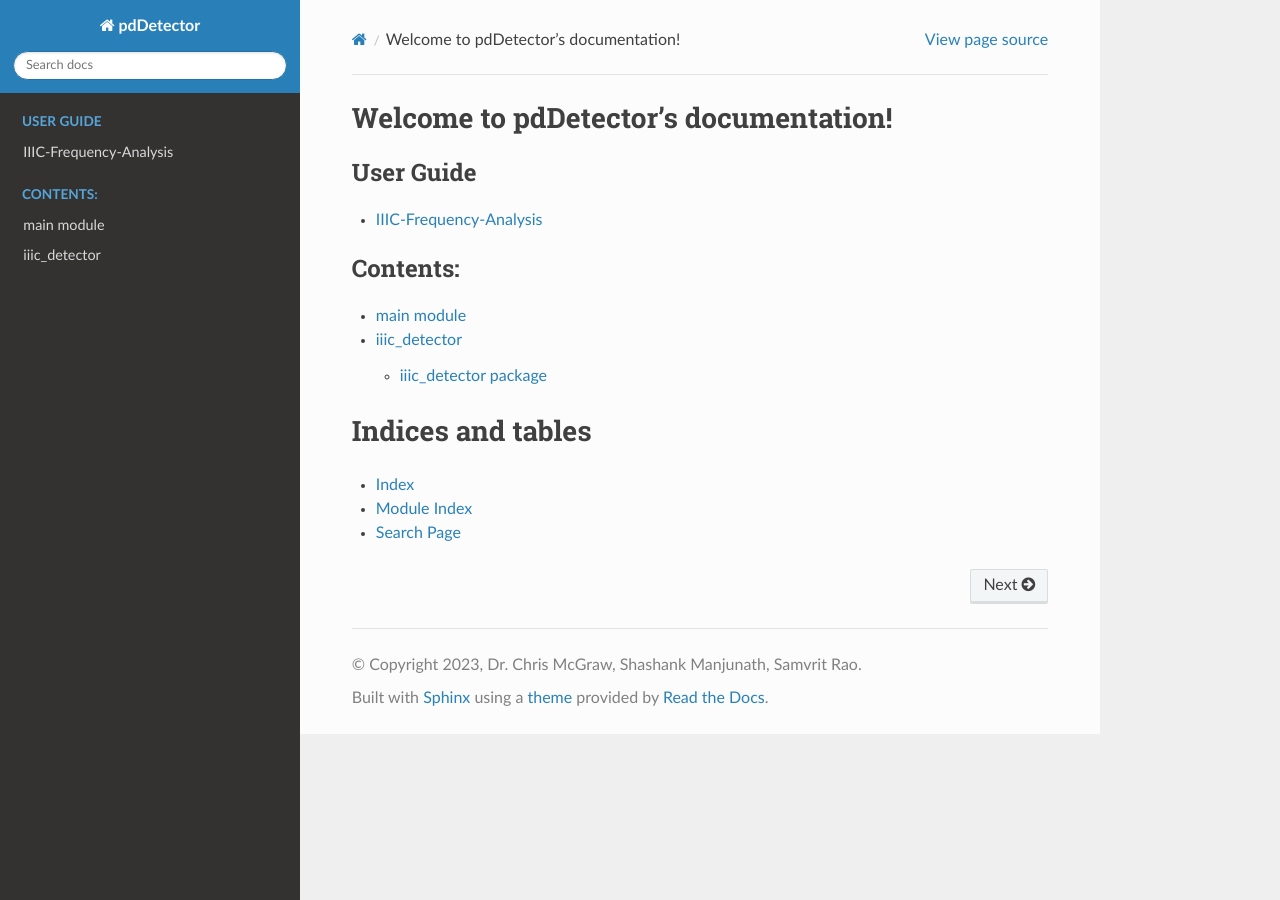
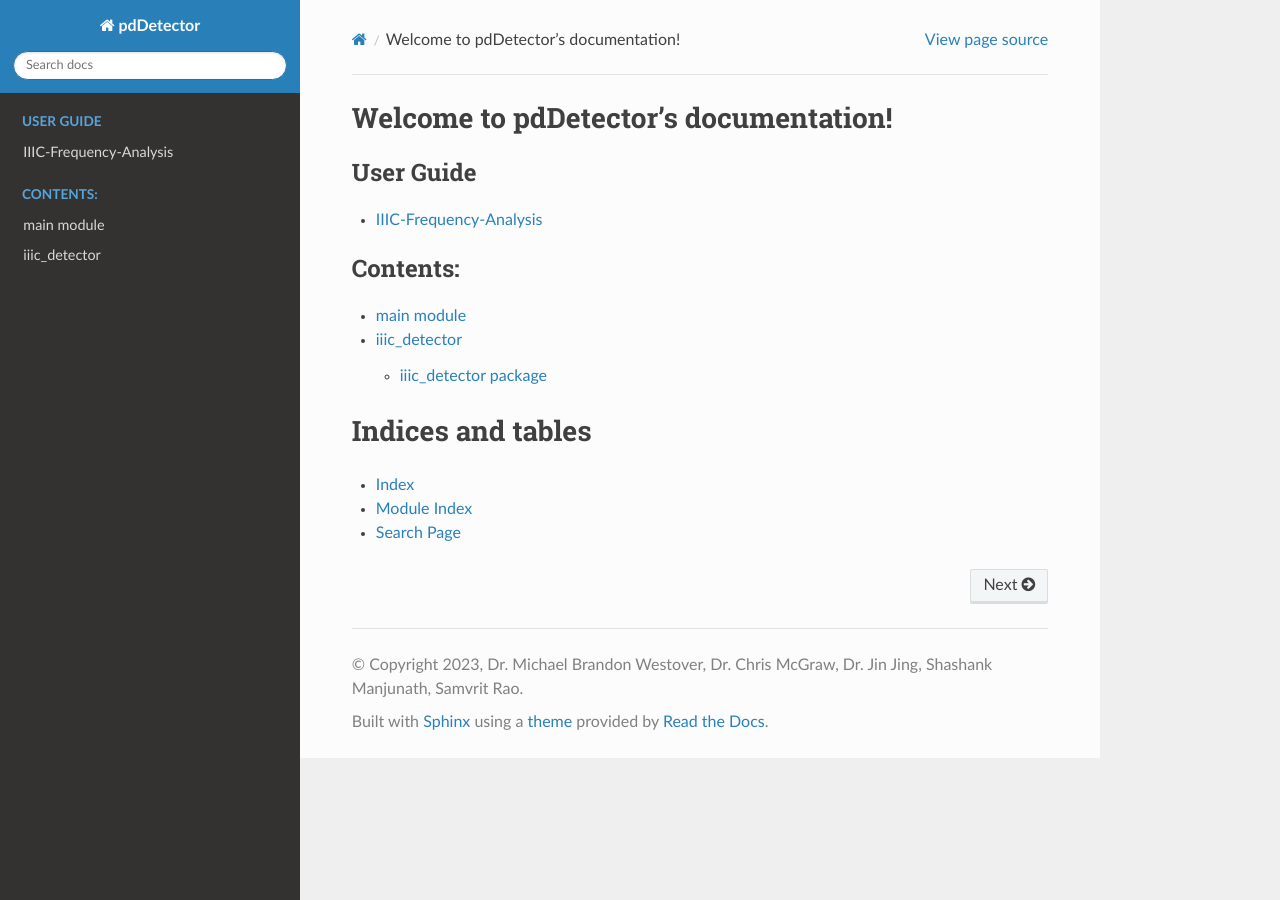
Before and after one commit to bdsp-core/IIIC-Frequency-Analysis, a Sphinx documentation site: the page built from docs/index.rst, in a window 1280 px wide. Built offline with Sphinx 7.4.7 and the Read the Docs theme 2.0.0, drawn with Linux system fonts in a browser that asks for light colours.

Commit message:
Updated authorship and copyright

```diff
--- a/docs/conf.py
+++ b/docs/conf.py
@@ -7,8 +7,8 @@
 # https://www.sphinx-doc.org/en/master/usage/configuration.html#project-information
 
 project = "pdDetector"
-copyright = "2023, Dr. Chris McGraw, Shashank Manjunath, Samvrit Rao"
-author = "Dr. Chris McGraw, Shashank Manjunath, Samvrit Rao"
+copyright = "2023, Dr. Michael Brandon Westover, Dr. Chris McGraw, Dr. Jin Jing, Shashank Manjunath, Samvrit Rao"
+author = "Dr. Michael Brandon Westover, Dr. Chris McGraw, Dr. Jin Jing, Shashank Manjunath, Samvrit Rao"
 
 import os
 import sys
```
